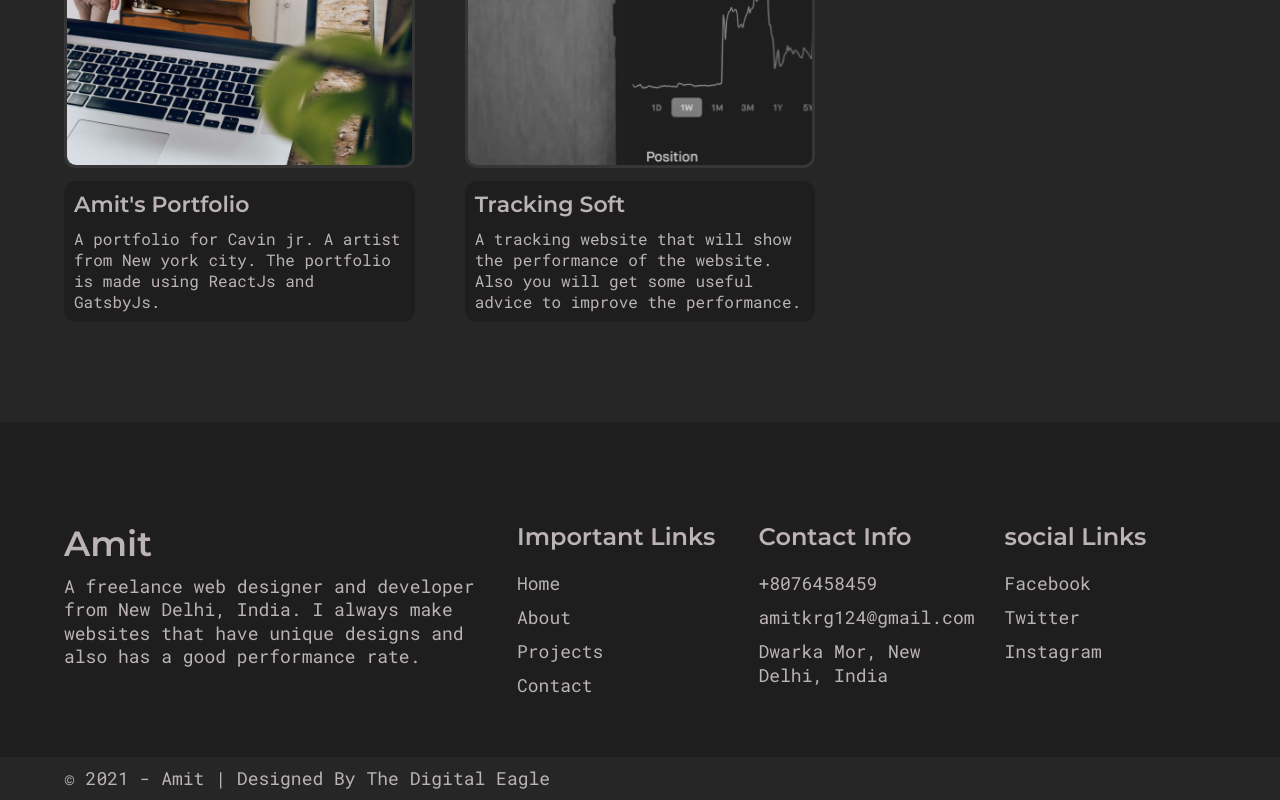
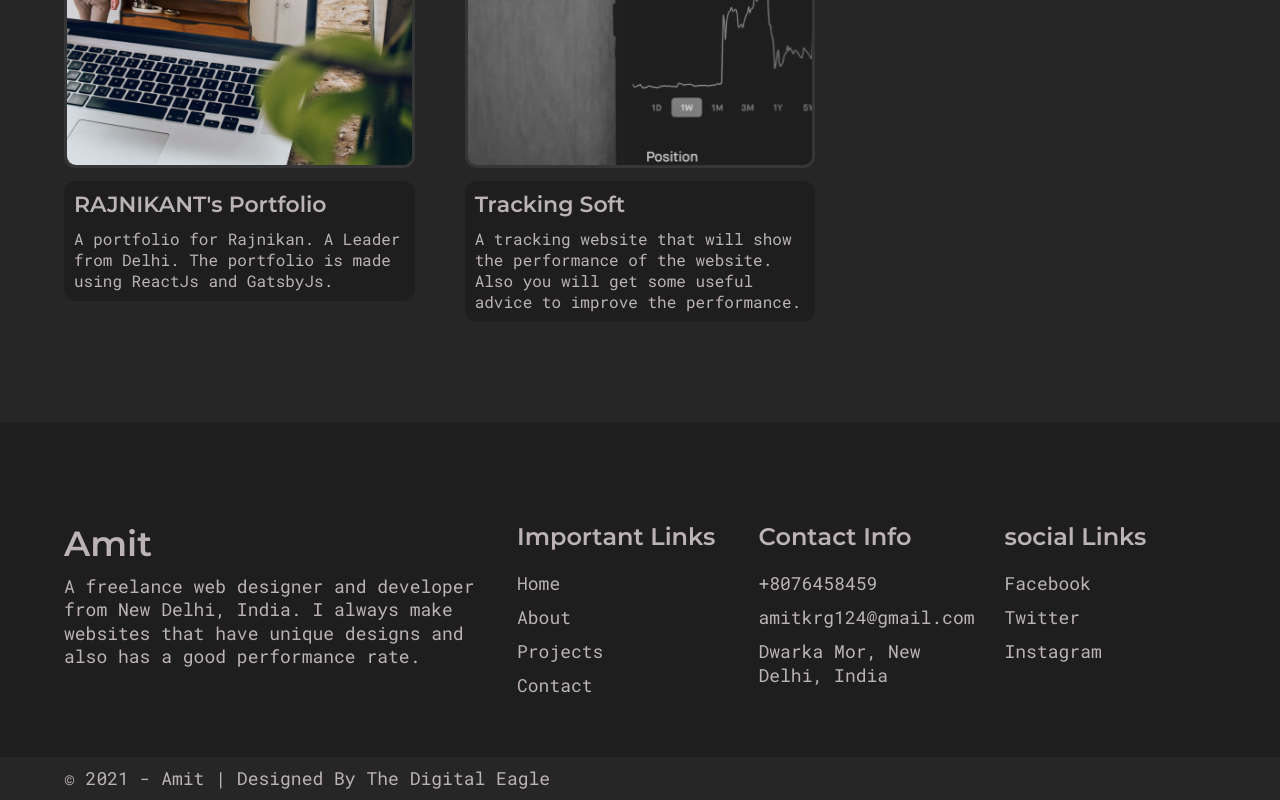
Before and after one commit to amitkrg124/createramit, a React (Create React App) app: page /projects in a window 1280 px wide. Shown: the part 1178-1978 px from the top of the page. Built offline with nearby package versions, Linux system fonts and the light colour scheme; a web font is replaced by a local one.

Commit message:
Update projects.js

```diff
--- a/src/assets/data/projects.js
+++ b/src/assets/data/projects.js
@@ -29,9 +29,9 @@ const projects = [
   },
   {
     id: uuidv4(),
-    name: "Amit's Portfolio",
+    name: "RAJNIKANT's Portfolio",
     desc:
-      'A portfolio for Cavin jr. A artist from New york city. The portfolio is made using ReactJs and GatsbyJs.',
+      'A portfolio for Rajnikan. A Leader from Delhi. The portfolio is made using ReactJs and GatsbyJs.',
     img: CavinImg,
   },
   {
```
